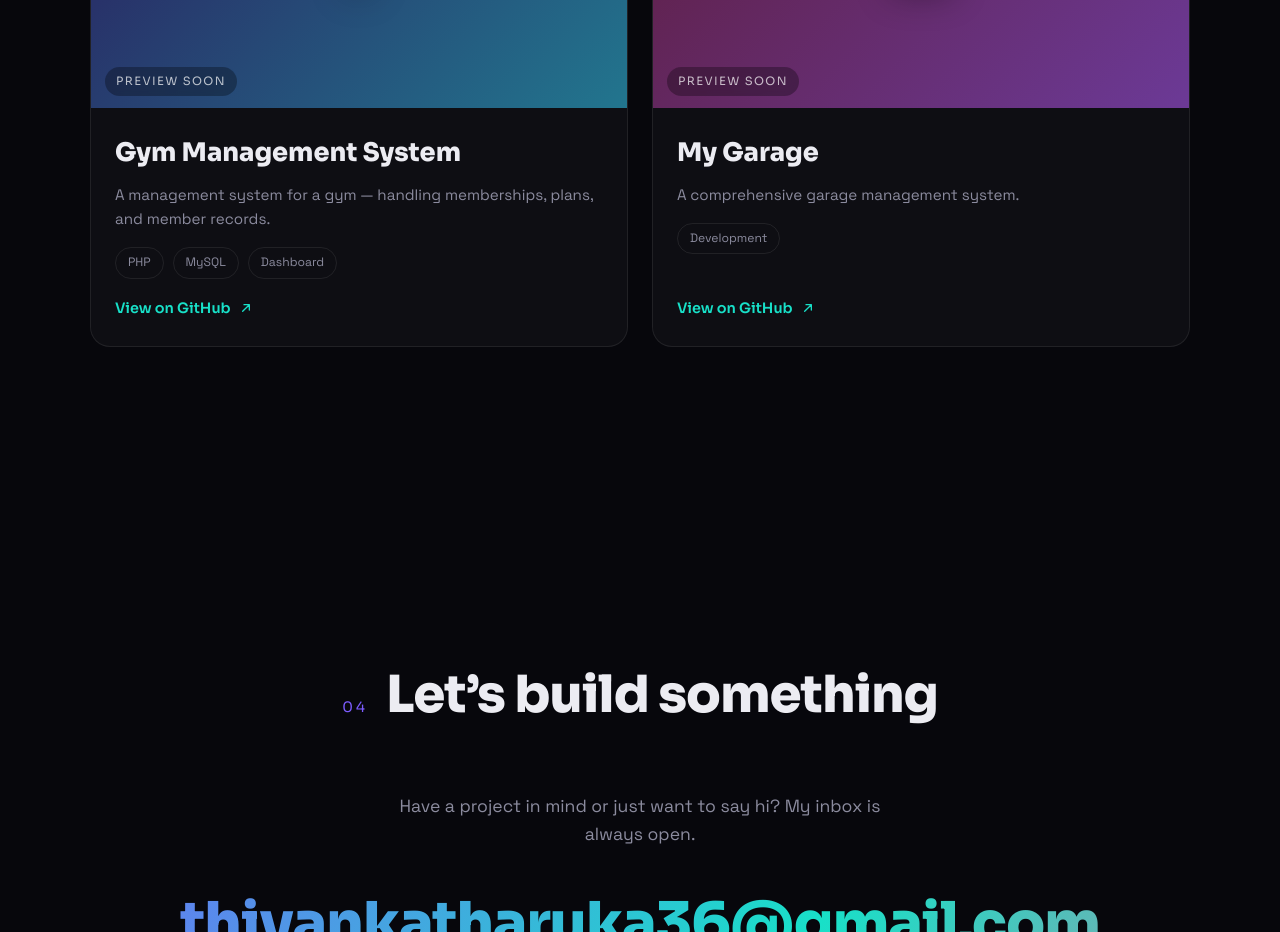
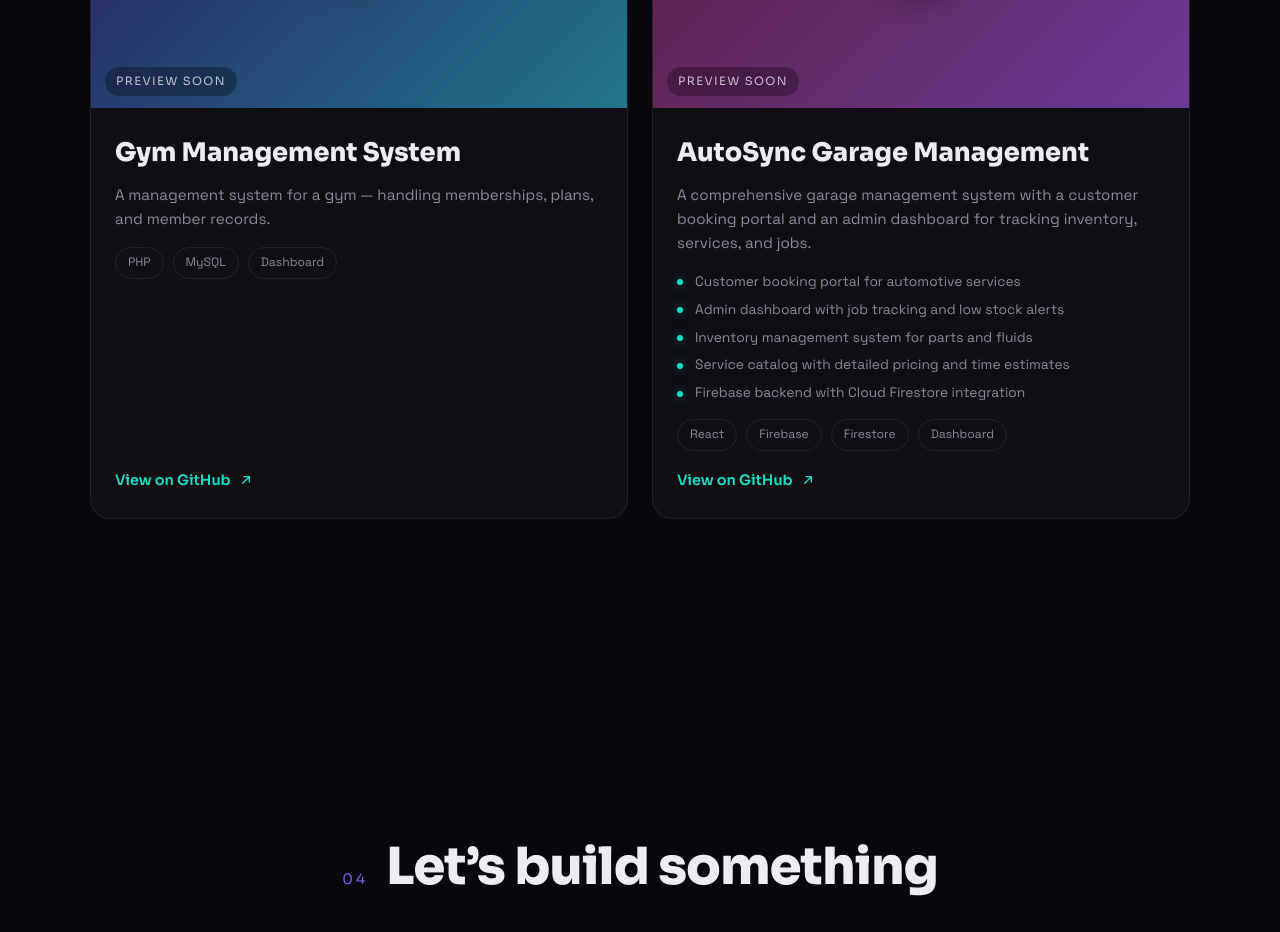
Before and after one commit to Thiva123-ab/My-portfolio-, a React (Vite) app: page / in a window 1280 px wide. Shown: the part 5200-6132 px from the top of the page. Built offline with nearby package versions, Linux system fonts and the light colour scheme.

Commit message:
feat: add Work section with project gallery and lightbox functionality

```diff
--- a/src/components/Work.jsx
+++ b/src/components/Work.jsx
@@ -102,9 +102,16 @@ const PROJECTS = [
   },
   {
     num: "06",
-    title: "My Garage",
-    desc: "A comprehensive garage management system.",
-    tags: ["Development"],
+    title: "AutoSync Garage Management",
+    desc: "A comprehensive garage management system with a customer booking portal and an admin dashboard for tracking inventory, services, and jobs.",
+    features: [
+      "Customer booking portal for automotive services",
+      "Admin dashboard with job tracking and low stock alerts",
+      "Inventory management system for parts and fluids",
+      "Service catalog with detailed pricing and time estimates",
+      "Firebase backend with Cloud Firestore integration"
+    ],
+    tags: ["React", "Firebase", "Firestore", "Dashboard"],
     href: "https://github.com/Thiva123-ab/My_Garage-",
     icon: "🚗",
     img: null,
```
